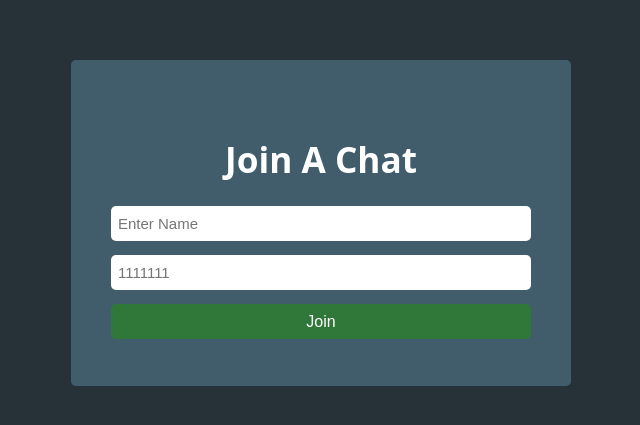
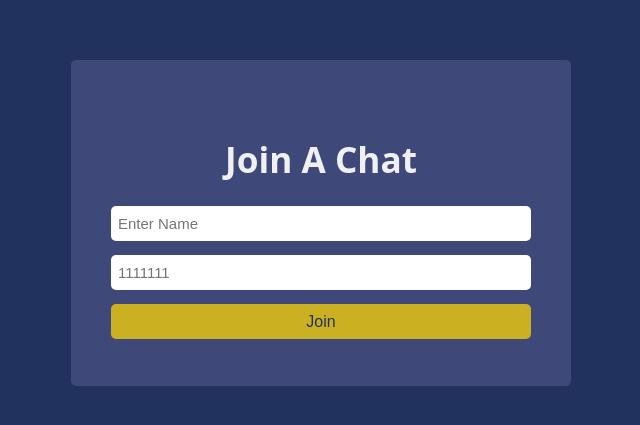
Before and after one commit to AriesTriputranto99/realtime-chat-app-socketio, a React (Create React App) app in the folder client/: page / in a window 1280 px wide. Shown: the part 177-602 px from the top of the page, without its empty margins (319-959 px from the left). Built offline with nearby package versions, Linux system fonts and the light colour scheme; no server answers.

Commit message:
UI Changes

```diff
--- a/client/src/App.css
+++ b/client/src/App.css
@@ -1,8 +1,8 @@
 .App {
     width: 100vw;
     height: 100vh;
-    background: #263238;
-    color: #fff;
+    background: #21325e;
+    color: #f0f0f0;
     font-family: "Open Sans", sans-serif;
     display: grid;
     place-items: center;
@@ -17,7 +17,8 @@ body {
 @import url("https://fonts.googleapis.com/css?family=Open+Sans:300,400,700");
 
 .joinChatContainer {
-    background-color: rgba(92, 136, 160, 0.5);
+    /* background-color: rgba(92, 136, 160, 0.5); */
+    background-color: #3e497a;
     border-radius: 5px;
     padding: 40px;
     width: 500px;
@@ -57,16 +58,17 @@ body {
     border-radius: 5px;
     padding: 5px;
     font-size: 16px;
-    background: #43a047;
-    color: #fff;
+    background: #f1d00a;
+    color: #21325e;
     cursor: pointer;
+    outline: none;
 }
 
 .joinChatContainer button:hover {
-    background: #2e7d32;
+    background: #ccae04;
 }
 .joinChatContainer button:disabled {
-    background-color: #2e7d32da;
+    background-color: #f1ce0ac9;
     cursor: not-allowed;
 }
 
```
Also changed, not shown: client/public/manifest.json.
